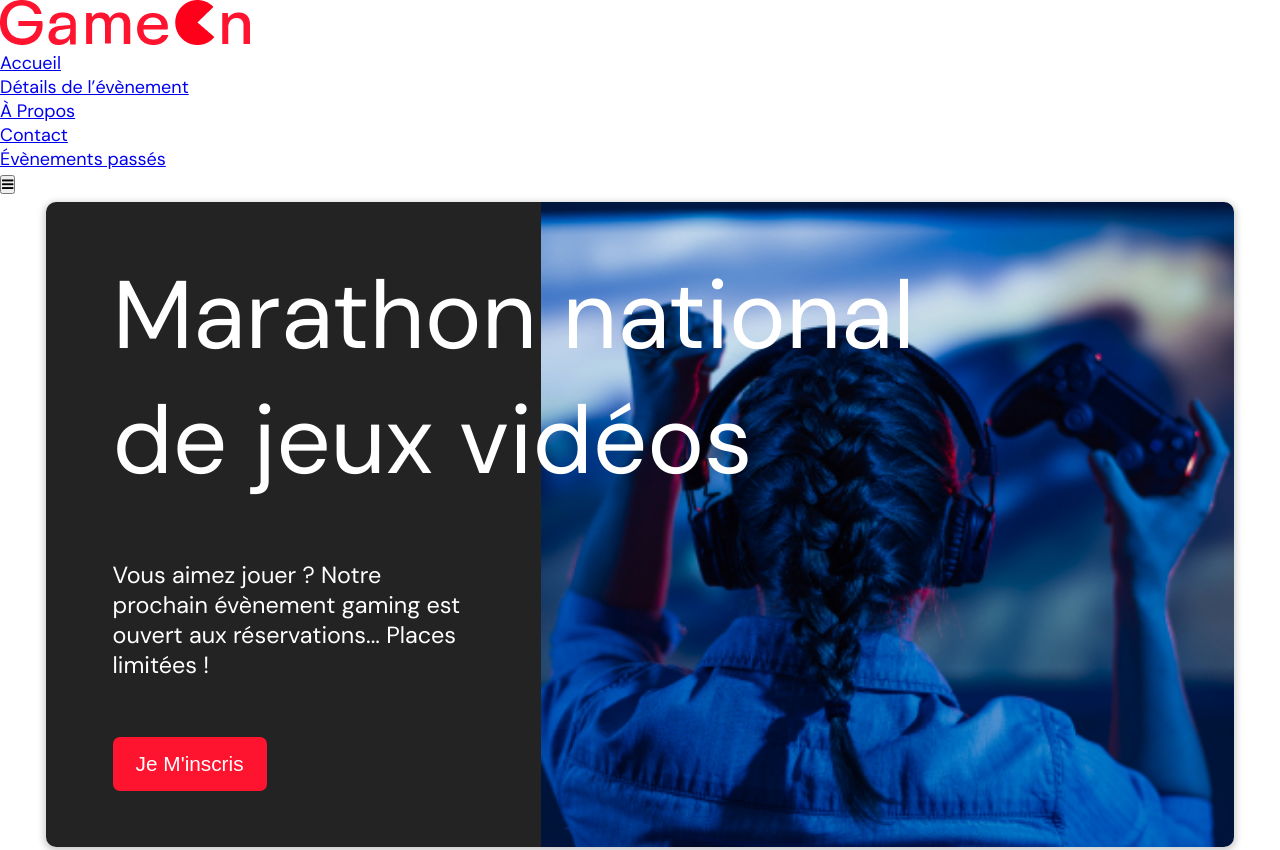
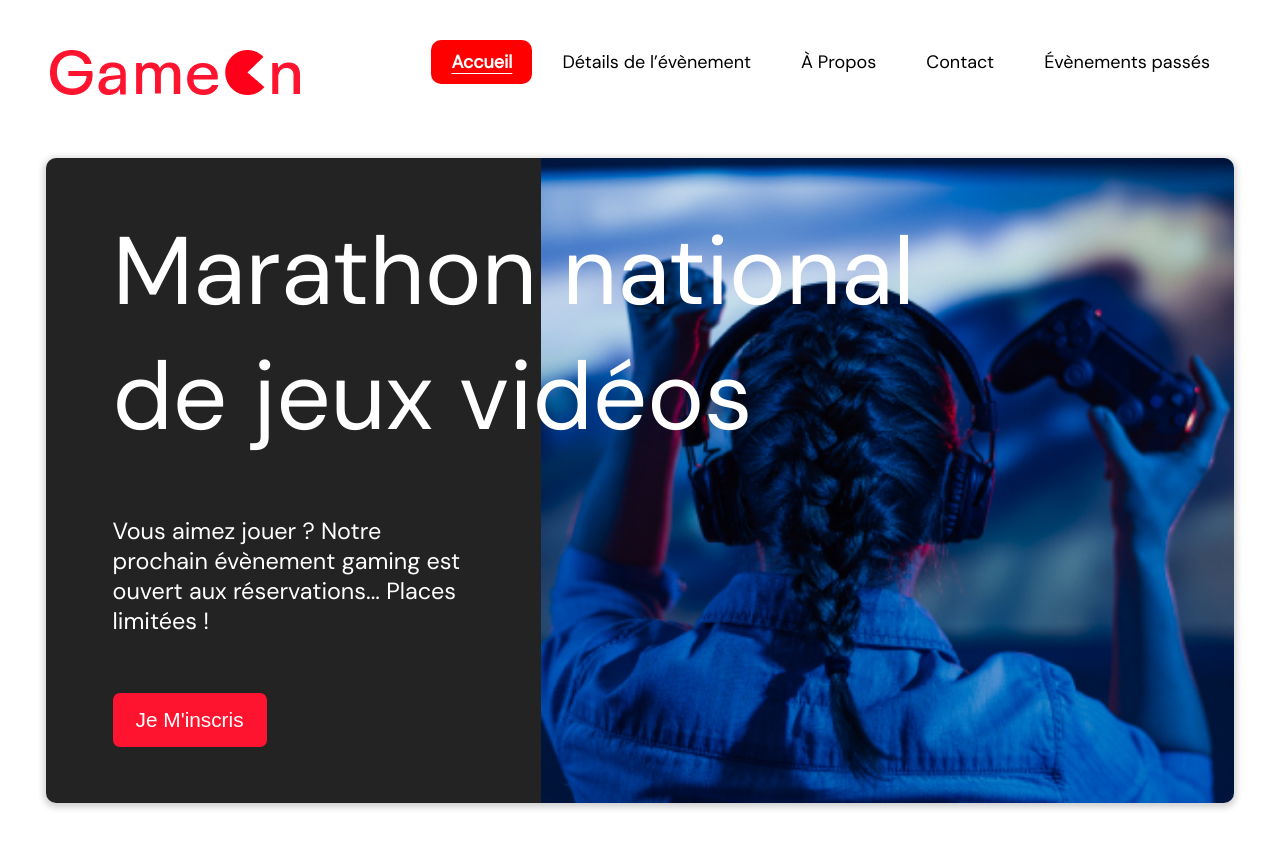
Before and after one commit to MysticHyde/OCR2_p4, a plain HTML site: page index.html in a window 1280 px wide. Shown: the top 850 px of the page. Drawn offline with Linux system fonts and the light colour scheme.

Commit message:
menu desktop

```diff
--- a/modal.css
+++ b/modal.css
@@ -30,54 +30,63 @@ img {
   object-fit: cover;
 }
 
+.topnav {
+  position: relative;
+  margin: 50px;
+  display: flex;
+  justify-content: space-between;
+  flex-direction: row;
+}
 
-
-@media screen and (max-width: 1200px) {
-  /* .topnav a {
+#openCloseMenu {
   display: none;
 }
 
-  #openCloseMenu {
-    display: block;
-
-    all: unset;
-    top: 38px;
-    right: 30px;
-    color: red;
+.topnav ul {
+  display: flex;
+  flex-direction: row;
+  list-style: none;
+  display: flex;
+  gap: 10px;
 }
 
-  #openCloseMenu i {
-    font-size: 30px;
+
+.topnav nav li.active a,
+.topnav nav li:hover a  {
+background-color: red;
+border-radius: 10px;
+color: white;
+font-weight: bold;
+text-decoration: underline;
+text-underline-offset: 5px;
 }
 
-  .topnav.responsive {
-    position: relative;
+.topnav nav a {
+  text-decoration: none;
+  color: #000;
+  padding: 10px 20px;
 }
 
-  .topnav.responsive a {
-    float: none;
-    display: block;
-    text-align: left;
-  } */
+#openCloseMenu {
+  display: none;
+  color: red;
+  font-size: 30px;
 }
 
 @media screen and (max-width: 1200px) {
   .topnav {
     margin: 30px;
     position: relative;
-  }
-
-  .topnav {
     display: flex;
     justify-content: space-between;
     flex-direction: row;
   }
 
-  .topnav nav{
+  .topnav nav {
     display: none;
   }
 
-  .topnav ul{
+  .topnav ul {
     list-style: none;
     display: flex;
     flex-direction: column;
@@ -108,8 +117,8 @@ border-radius: 10px;
     font-weight: bold;
   }
 
-
   #openCloseMenu {
+    display: block;
     all: unset;
     color: red;
     font-size: 30px;
```
Lines whose indentation alone changed are shown as unchanged.
